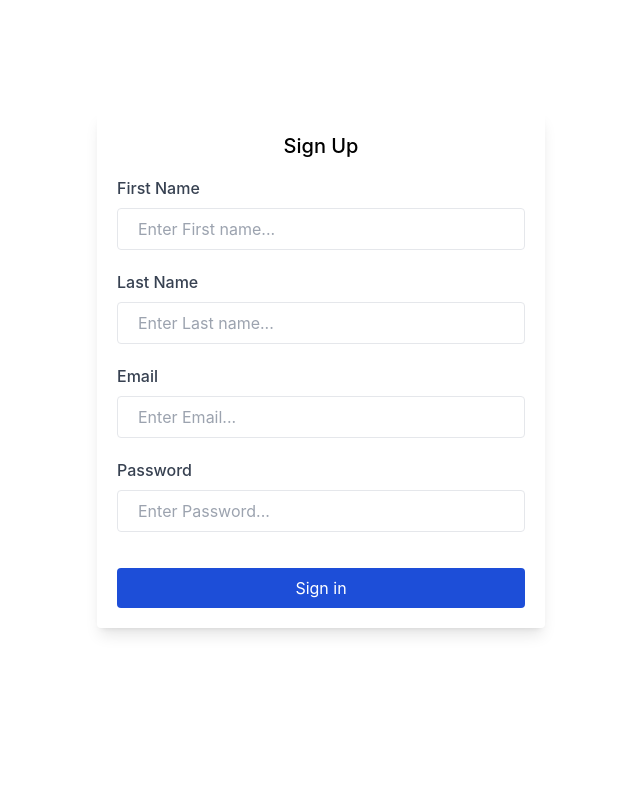
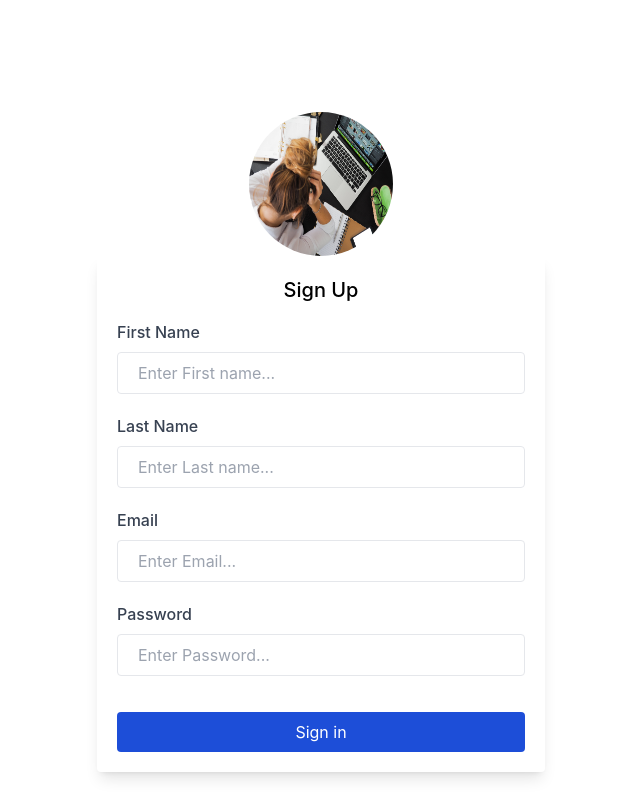
Before and after one commit to lucy922/ui-components, a Next.js app: page /Signup in a window 1280 px wide. Shown: the whole page, without its empty margins (319-959 px from the left). Built offline with nearby package versions, Linux system fonts and the light colour scheme.

Commit message:
create avatar component

```diff
--- /dev/null
+++ b/components/design/Avatar.classes.ts
@@ -0,0 +1,11 @@
+import { AvatarClass } from "../ui/Avatar";
+
+export default <AvatarClass>{
+  base: "rounded-full",
+  size: {
+    sm: "w-8 h-8",
+    md: "w-12 h-12",
+    lg: "w-14 h-14",
+    xl: "w-36 h-36"
+  }
+}
--- /dev/null
+++ b/components/ui/Avatar.tsx
@@ -0,0 +1,30 @@
+import classes from "../design/Avatar.classes";
+import classNames from "classnames";
+export interface AvatarClass {
+  base: string;
+  size: {
+    sm: string;
+    md: string;
+    lg: string;
+    xl: string;
+  };
+}
+
+export interface AvatarProps {
+  size: keyof AvatarClass["size"];
+  src: string;
+}
+
+function Avatar(props: AvatarProps) {
+  return (
+    <div>
+      <img
+        className={classNames(classes.base, classes.size[props.size ?? "sm"])}
+        src={props.src}
+        alt="avatar"
+      />
+    </div>
+  );
+}
+
+export default Avatar;
--- a/pages/Signup.tsx
+++ b/pages/Signup.tsx
@@ -1,11 +1,14 @@
+import Avatar from "../components/ui/Avatar";
 import { Button } from "../components/ui/Button";
 import { Card } from "../components/ui/Card";
 import { Input } from "../components/ui/Input";
 import { Label } from "../components/ui/Label";
+import image from "../public/assets/images/image.jpeg";
 
 function Signup() {
   return (
     <div className="flex flex-col mt-28 items-center">
+      <Avatar size="xl" src={image.src} />
       <Card bgColor="white" size="11/12">
         <h1 className="text-center font-medium text-xl mb-4">Sign Up</h1>
         <Label>First Name</Label>
--- a/pages/index.tsx
+++ b/pages/index.tsx
@@ -1,5 +1,4 @@
 import type { NextPage } from "next";
-import Head from "next/head";
 import Footer from "../components/Footer";
 import Header from "../components/Header";
 import Signup from "./Signup";
@@ -7,12 +6,10 @@ import Signup from "./Signup";
 const Home: NextPage = () => {
   return (
     <>
-      <Head>
-        <link
-          rel="stylesheet"
-          href="https://cdnjs.cloudflare.com/ajax/libs/font-awesome/6.2.1/css/all.min.css"
-        />
-      </Head>
+      <link
+        rel="stylesheet"
+        href="https://cdnjs.cloudflare.com/ajax/libs/font-awesome/6.2.1/css/all.min.css"
+      />
       <Header />
       <Signup />
       <Footer />
```
Also changed, not shown: public/assets/images/image.jpeg (added).
